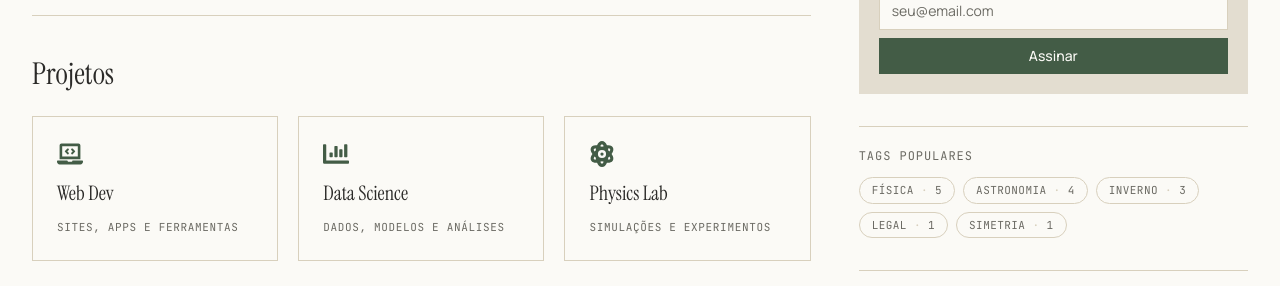
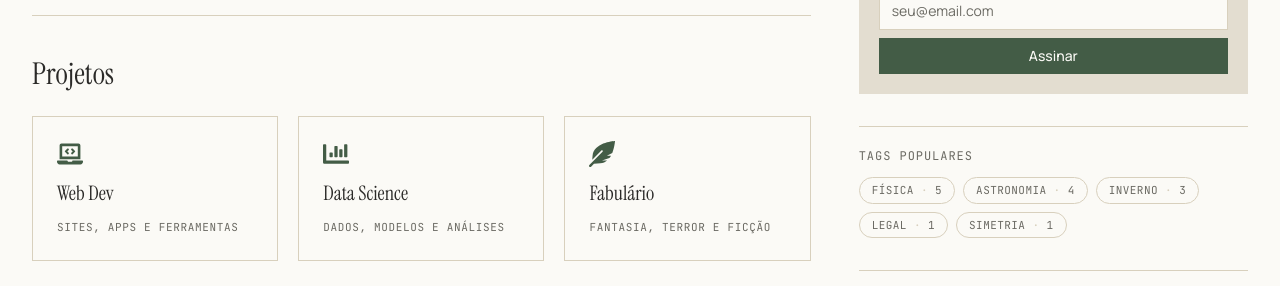
Before and after one commit to Kotige/log-narrado, a React (Vite) app: page / in a window 1280 px wide. Shown: the part 1265-1551 px from the top of the page. Built offline with nearby package versions, Linux system fonts and the light colour scheme.

Commit message:
style(fabulario): adjust style in fabulario content

```diff
--- a/src/components/ProjectsCategories/index.jsx
+++ b/src/components/ProjectsCategories/index.jsx
@@ -1,5 +1,5 @@
 import { Link } from "react-router-dom";
-import { FaLaptopCode, FaChartBar, FaAtom } from "react-icons/fa";
+import { FaLaptopCode, FaChartBar, FaFeatherAlt } from "react-icons/fa";
 
 const CATEGORIES = [
   {
@@ -15,10 +15,10 @@ const CATEGORIES = [
     Icon: FaChartBar,
   },
   {
-    slug: "physics-lab",
-    label: "Physics Lab",
-    description: "Simulações e Experimentos",
-    Icon: FaAtom,
+    slug: "fabulario",
+    label: "Fabulário",
+    description: "Fantasia, terror e ficção",
+    Icon: FaFeatherAlt,
   },
 ];
 
--- a/src/routes/ProjectCategory.jsx
+++ b/src/routes/ProjectCategory.jsx
@@ -1,5 +1,5 @@
 import { useParams, Link } from "react-router-dom";
-import { FaLaptopCode, FaChartBar, FaAtom } from "react-icons/fa";
+import { FaLaptopCode, FaChartBar, FaFeatherAlt } from "react-icons/fa";
 import Header from "../components/Header";
 import Footer from "../components/Footer";
 
@@ -16,11 +16,11 @@ const CATEGORIES = {
     description:
       "Projetos de análise de dados, modelos preditivos e visualizações — um jeito de explorar padrões e histórias escondidas em conjuntos de dados, unindo estatística, programação e uma boa dose de curiosidade sobre o que os números têm a dizer.",
   },
-  "physics-lab": {
-    label: "Physics Lab",
-    Icon: FaAtom,
+  fabulario: {
+    label: "Fabulário",
+    Icon: FaFeatherAlt,
     description:
-      "Simulações e experimentos que exploram conceitos de física através de código e visualização — uma forma de tornar tangível o que normalmente, na mente das pessoas, vive só em equações, unindo a paixão por física com a prática de programar.",
+      "Um espaço para contos de fantasia, terror e ficção científica — histórias curtas que nascem da mesma curiosidade que move o resto do Log Narrado, só que contada de um jeito diferente: não como registro, mas como narrativa.",
   },
 };
 
--- a/src/routes/Projects.jsx
+++ b/src/routes/Projects.jsx
@@ -1,5 +1,5 @@
 import { Link } from "react-router-dom";
-import { FaLaptopCode, FaChartBar, FaAtom } from "react-icons/fa";
+import { FaLaptopCode, FaChartBar, FaFeatherAlt } from "react-icons/fa";
 import Header from "../components/Header";
 import Footer from "../components/Footer";
 
@@ -19,11 +19,11 @@ const CATEGORIES = [
     Icon: FaChartBar,
   },
   {
-    slug: "physics-lab",
-    label: "Physics Lab",
+    slug: "fabulario",
+    label: "Fabulário",
     description:
-      "Simulações e experimentos que exploram conceitos de física através de código e visualização.",
-    Icon: FaAtom,
+      "Contos de fantasia, terror e ficção científica — narrativas curtas publicadas aqui.",
+    Icon: FaFeatherAlt,
   },
 ];
 
```
